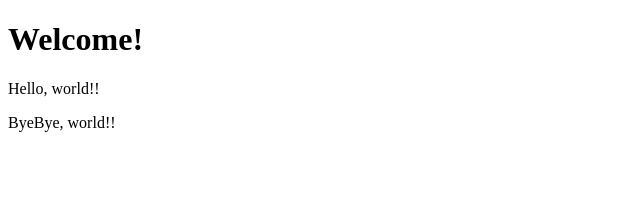
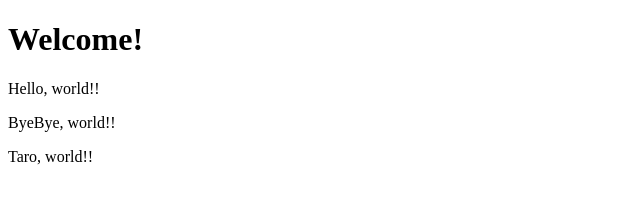
Before and after one commit to il-stakeda/container-clduser01, a plain HTML site: page index.html in a window 1280 px wide. Shown: the full height of the page, 0-640 px from the left. Drawn offline with Linux system fonts and the light colour scheme.

Commit message:
Update index.html

```diff
--- a/index.html
+++ b/index.html
@@ -7,5 +7,6 @@
                 <h1>Welcome!</h1>
                 <p>Hello, world!!</p>
                 <p>ByeBye, world!!</p>
+                <p>Taro, world!!</p>
         </body>
 </html>
```
